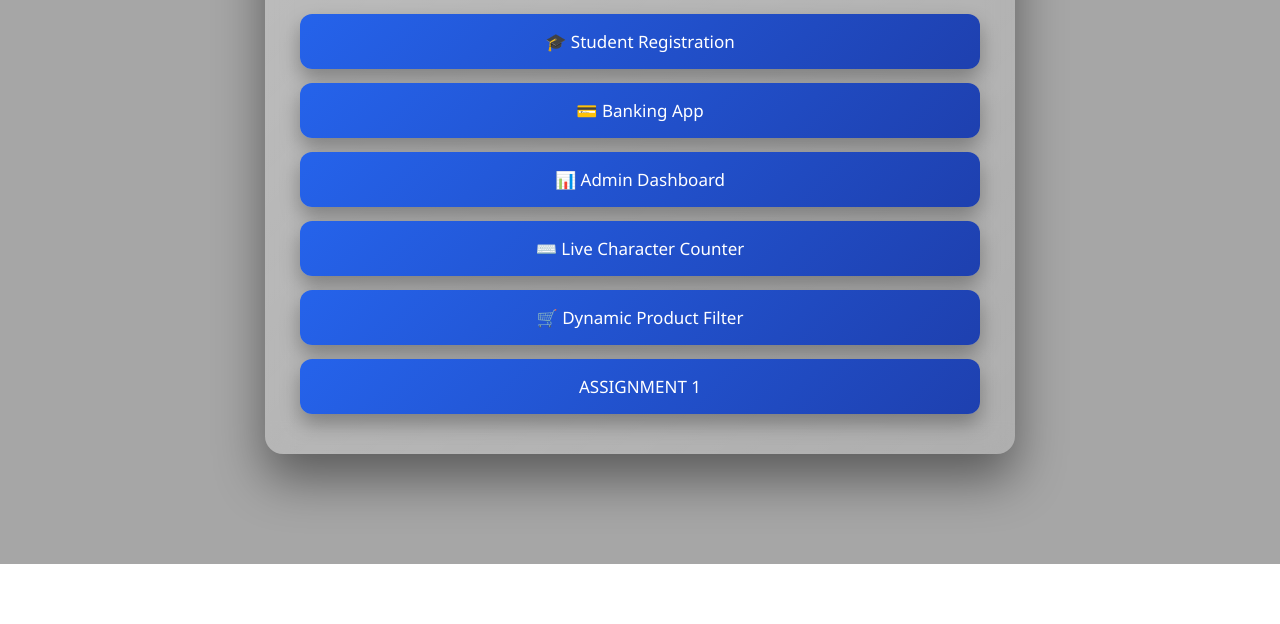
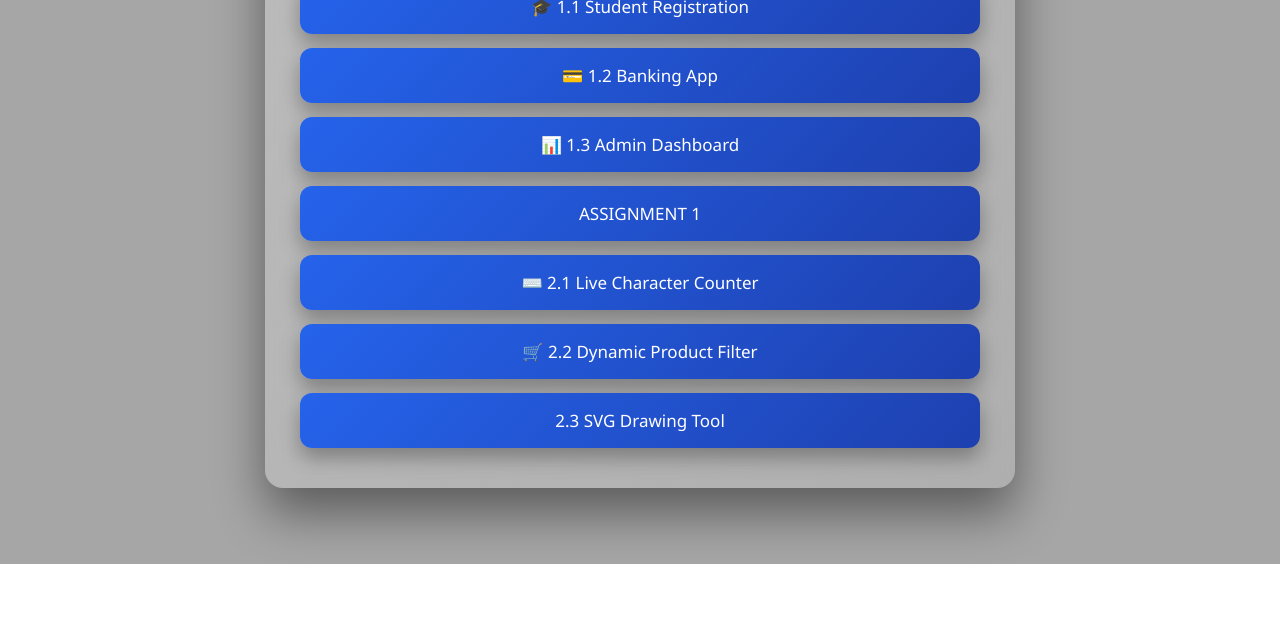
Before and after one commit to kritarthsingh07/Projects, a plain HTML site: page index.html in a window 1280 px wide. Shown: the part 236-860 px from the top of the page. Drawn offline with Linux system fonts and the light colour scheme.

Commit message:
Update index.html

```diff
--- a/index.html
+++ b/index.html
@@ -16,12 +16,13 @@
 
     <div class="projects">
 
-        <a href="1.1 Student Registration Form/index.html" class="project-card">🎓 Student Registration</a>
-        <a href="1.2 banking app interface/index.html" class="project-card">💳 Banking App</a>
-        <a href="1.3 Admin Dashboard/index.html" class="project-card">📊 Admin Dashboard</a>
-        <a href="2.1 live character counter/index.html" class="project-card">⌨️ Live Character Counter</a>
-        <a href="2.2 Dynamic Product Filter/index.html" class="project-card">🛒 Dynamic Product Filter</a>
+        <a href="1.1 Student Registration Form/index.html" class="project-card">🎓 1.1 Student Registration</a>
+        <a href="1.2 banking app interface/index.html" class="project-card">💳 1.2 Banking App</a>
+        <a href="1.3 Admin Dashboard/index.html" class="project-card">📊 1.3 Admin Dashboard</a>
         <a href="Assignment 1/index.html" class="project-card"> ASSIGNMENT 1 </a>
+        <a href="2.1 live character counter/index.html" class="project-card">⌨️ 2.1 Live Character Counter</a>
+        <a href="2.2 Dynamic Product Filter/index.html" class="project-card">🛒 2.2 Dynamic Product Filter</a>
+        <a href="2.3 SVG Drawing Tool/index.html" class="project-card"> 2.3 SVG Drawing Tool </a>
     </div>
 </div>
 
```
